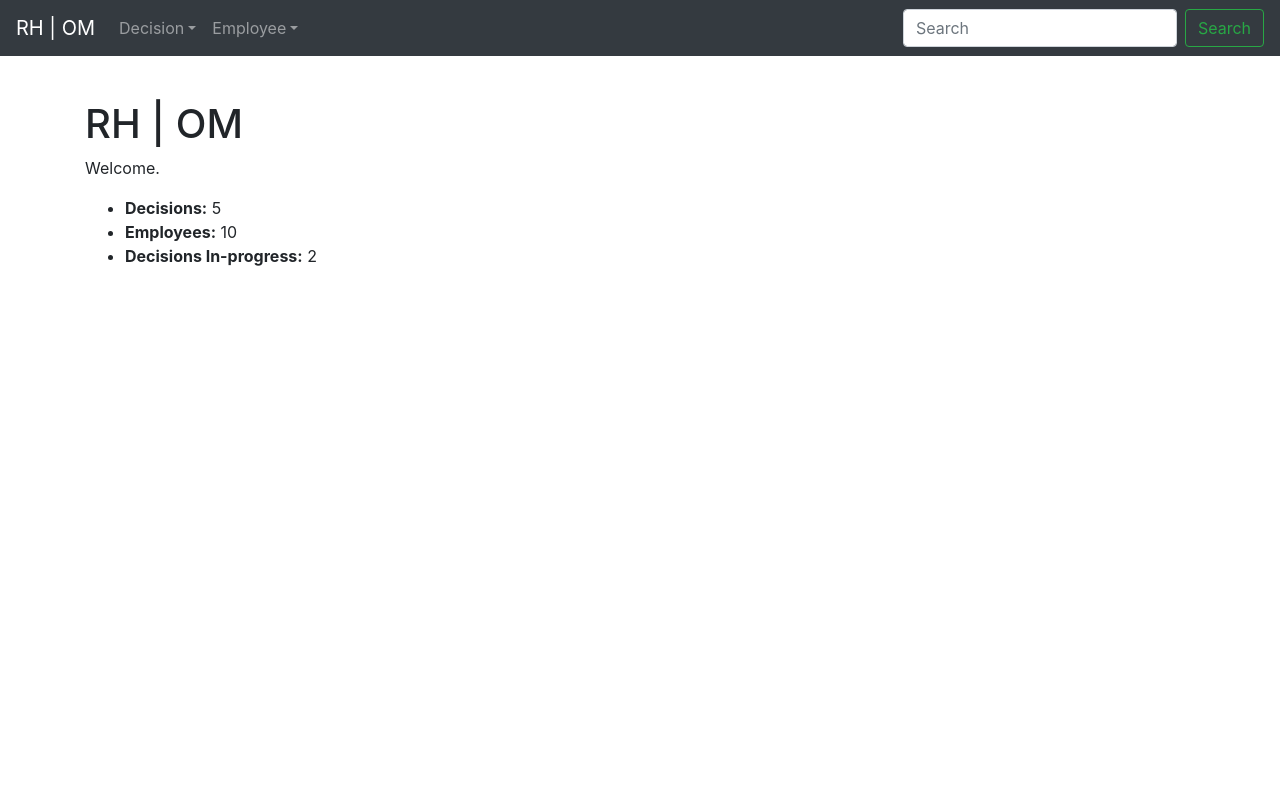
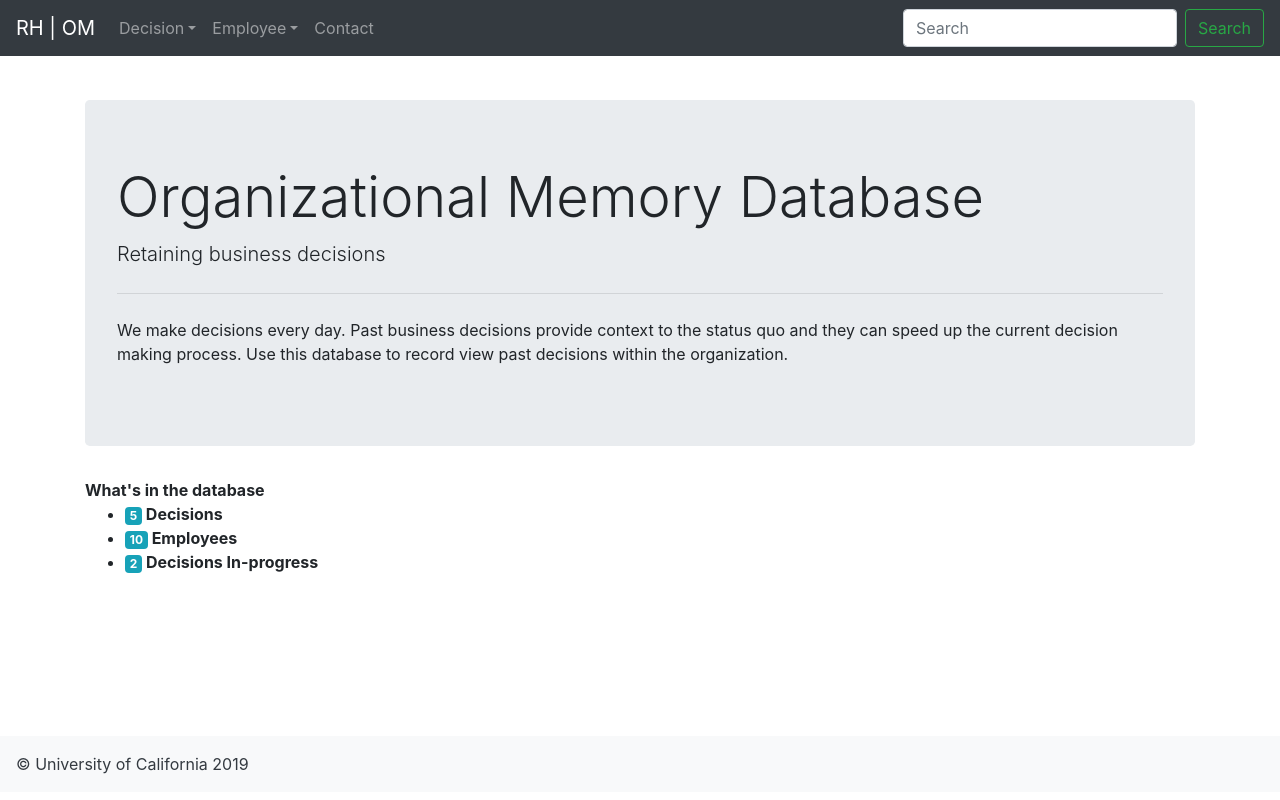
Before and after one commit to goudstad/289Final, a Django app: page / in a window 1280 px wide. Run offline with Django 3.2, Linux system fonts and the light colour scheme; data comes from the database, SQL or seed files in the repository; some libraries are stand-ins or nearby versions.

Commit message:
Custom Contact form created. Fixed Employee deletion and creation form.

```diff
--- a/om/hist/forms.py
+++ b/om/hist/forms.py
@@ -1,7 +1,9 @@
 from django import forms
 
 # building forms class
-class fm_addEmployee(forms.Form):
+class fm_contact(forms.Form):
     first_name = forms.CharField(label='First name', max_length=64)
     last_name = forms.CharField(label='Last name', max_length=64)
     email = forms.EmailField(label='Email', max_length=64)
+    subject = forms.CharField(max_length=128)
+    message = forms.CharField(widget=forms.Textarea)
--- a/om/hist/templates/hist/base.html
+++ b/om/hist/templates/hist/base.html
@@ -39,18 +39,21 @@
       <div class="collapse navbar-collapse" id="navbarsExampleDefault">
         <ul class="navbar-nav mr-auto">
           <li class="nav-item dropdown">
-            <a class="nav-link dropdown-toggle" href="/hist/" id="dropdown01" data-toggle="dropdown" aria-haspopup="true" aria-expanded="false">Decision</a>
+            <a class="nav-link dropdown-toggle" href="{% url 'hist-list' %}" id="dropdown01" data-toggle="dropdown" aria-haspopup="true" aria-expanded="false">Decision</a>
             <div class="dropdown-menu" aria-labelledby="dropdown01">
               <a class="dropdown-item" href="{% url 'hist-list' %}">Decision List</a>
-              <a class="dropdown-item" href="/hist/add">Add Decision</a>
+              <a class="dropdown-item" href="{% url 'hist-add' %}">Add Decision</a>
             </div>
           </li>
           <li class="nav-item dropdown">
-            <a class="nav-link dropdown-toggle" href="/employee/" id="dropdown01" data-toggle="dropdown" aria-haspopup="true" aria-expanded="false">Employee</a>
+            <a class="nav-link dropdown-toggle" href="{% url 'employee-list' %}" id="dropdown01" data-toggle="dropdown" aria-haspopup="true" aria-expanded="false">Employee</a>
             <div class="dropdown-menu" aria-labelledby="dropdown01">
-              <a class="dropdown-item" href="/employee/">Employee List</a>
-              <a class="dropdown-item" href="/employee/add">Add Employee</a>
+              <a class="dropdown-item" href="{% url 'employee-list' %}">Employee List</a>
+              <a class="dropdown-item" href="{% url 'employee-add' %}">Add Employee</a>
             </div>
+          </li>
+          <li class="nav-item">
+            <a class="nav-link" href="{% url 'contact-view' %}">Contact</a>
           </li>
         </ul>
         <form class="form-inline my-2 my-lg-0">
@@ -66,6 +69,11 @@
     {% endblock %}
 
     {% block footer %}
+    <footer class="fixed-bottom">
+    <p class="p-3 mb-2 bg-light text-dark">
+  &copy; University of California 2019
+</p>
+</footer>
     {% endblock %}
 
     {% block js %}
--- a/om/hist/templates/hist/decision_detail.html
+++ b/om/hist/templates/hist/decision_detail.html
@@ -4,6 +4,7 @@
 
 {% block body %}
   <div class="container">
+  <div align="right"><a class="btn btn-outline-secondary" href="{% url 'hist-list' %}">Back</a></div>
     <h2>{{decision.title}}</h2>
     <table class="table">
     	<tr>
--- a/om/hist/templates/hist/employee_detail.html
+++ b/om/hist/templates/hist/employee_detail.html
@@ -5,7 +5,7 @@
 {% block body %}
 
          <div class="container">
-            <a class="btn btn-outline-secondary" href="/employee/">Back</a>
+            <div align="right"><a class="btn btn-outline-secondary" href="{% url 'employee-list' %}">Back</a></div>
             <h2>{{employee.fname}} {{employee.lname}}</h2>
             <table class="table"><tr><th>Position:</th><td>
         {{employee.position}}</td></tr>
--- a/om/hist/templates/hist/index.html
+++ b/om/hist/templates/hist/index.html
@@ -3,14 +3,19 @@
 {% block title %} RH | OM | Welcome {% endblock %}
 
 {% block body %}
+
   <div class="container">
-      <h1>RH | OM</h1>
-      <p>Welcome.</p>
+  	<div class="jumbotron">
+      <h1 class="display-4">Organizational Memory Database</h1>
+      <p class="lead">Retaining business decisions</p>
+      <hr class="my-4">
+      <p>We make decisions every day. Past business decisions provide context to the status quo and they can speed up the current decision making process.  Use this database to record view past decisions within the organization.</p></div>
+    <strong>What's in the database</strong>
     <ul>
-    <li><strong>Decisions:</strong> {{ num_decisions }}</li>
-    <li><strong>Employees:</strong> {{ num_employees }}</li>
-    <li><strong>Decisions In-progress:</strong> {{ num_decisions_in_progress }}</li>
+    <li><span class="badge badge-info">{{ num_decisions }} </span><strong> Decisions</strong> </li>
+    <li><span class="badge badge-info">{{ num_employees }}</span><strong> Employees</strong> </li>
+    <li><span class="badge badge-info">{{ num_decisions_in_progress }} </span><strong> Decisions In-progress</strong> </li>
   </ul>
+  </div>
 
-  </div>
 {% endblock %}
--- a/om/hist/views.py
+++ b/om/hist/views.py
@@ -4,12 +4,8 @@ from django.shortcuts import render, get_object_or_404
 from django.conf import settings
 from django.urls import reverse_lazy
 from .models import Decision, Employee #import data models
-from .forms import fm_addEmployee # import custom forms
-
-# using functional view
-#def decision_details(request, dec_id):
-#    dec=get_object_or_404(Decision, pk=dec_id)
-#    return render(request,'hist/decision_detail.html', {'decision': dec})
+from .forms import fm_contact # import custom forms
+from django.core.mail import send_mail
 
 class DecisionList(ListView):
     model = Decision
@@ -71,3 +67,22 @@ def index(request):
 
     # Render the HTML template index.html with the data in the context variable
     return render(request, 'hist/index.html', context=context)
+
+class ContactView(FormView):
+    template_name = 'hist/contact.html'
+    form_class = fm_contact
+
+    def form_valid(self, form):
+        subject = form.cleaned_data['subject']
+        message = form.cleaned_data['message']
+        sender = form.cleaned_data['email']
+        first_name = form.cleaned_data['first_name']
+        last_name = form.cleaned_data['last_name']
+        receiver = settings.CONTACT_EMAIL
+        send_mail(subject, message, sender, [receiver])
+        success = 'Message "{}" sent successfully'.format(message)
+        context = {
+            'form': fm_contact,
+            'success': success
+        }
+        return render(self.request, 'hist/contact.html', context)
--- a/om/om/settings.py
+++ b/om/om/settings.py
@@ -120,3 +120,9 @@ USE_TZ = True
 # https://docs.djangoproject.com/en/2.2/howto/static-files/
 
 STATIC_URL = '/static/'
+
+
+#Email
+CONTACT_EMAIL = 'goudstad@ucla.edu'
+EMAIL_HOST = 'localhost'
+EMAIL_PORT = 1025
--- a/om/om/urls.py
+++ b/om/om/urls.py
@@ -15,8 +15,9 @@ Including another URLconf
 """
 from django.contrib import admin
 from django.urls import path
+from django.conf.urls import url
 # remember to add views here as you create them
-from hist.views import DecisionList, DecisionDetail, DecisionCreate, DecisionUpdate, DecisionDelete, EmployeeList, EmployeeDetail, EmployeeCreate, EmployeeUpdate, EmployeeDelete, index
+from hist.views import DecisionList, DecisionDetail, DecisionCreate, DecisionUpdate, DecisionDelete, EmployeeList, EmployeeDetail, EmployeeCreate, EmployeeUpdate, EmployeeDelete, index, ContactView
 # using functional view
 # from hist.views import decision_details
 
@@ -34,5 +35,6 @@ urlpatterns = [
     path('employee/add', EmployeeCreate.as_view(), name='employee-add'),
     path('employee/<int:pk>', EmployeeDetail.as_view(), name='employee-detail'),
     path('employee/<int:pk>/edit', EmployeeUpdate.as_view(), name='employee-update'),
-    path('employee/<int:pk>/delete', EmployeeDelete.as_view(), name='employee-delete')
+    path('employee/<int:pk>/delete', EmployeeDelete.as_view(), name='employee-delete'),
+    path('contact', ContactView.as_view(), name='contact-view'),
 ]
```
Also changed, not shown: om/hist/templates/hist/contact.html (added, +24 -0 lines), om/hist/templates/hist/employee_confirm_delete.html (added, +27 -0 lines), om/hist/templates/hist/employee_form.html (added, +19 -0 lines).
